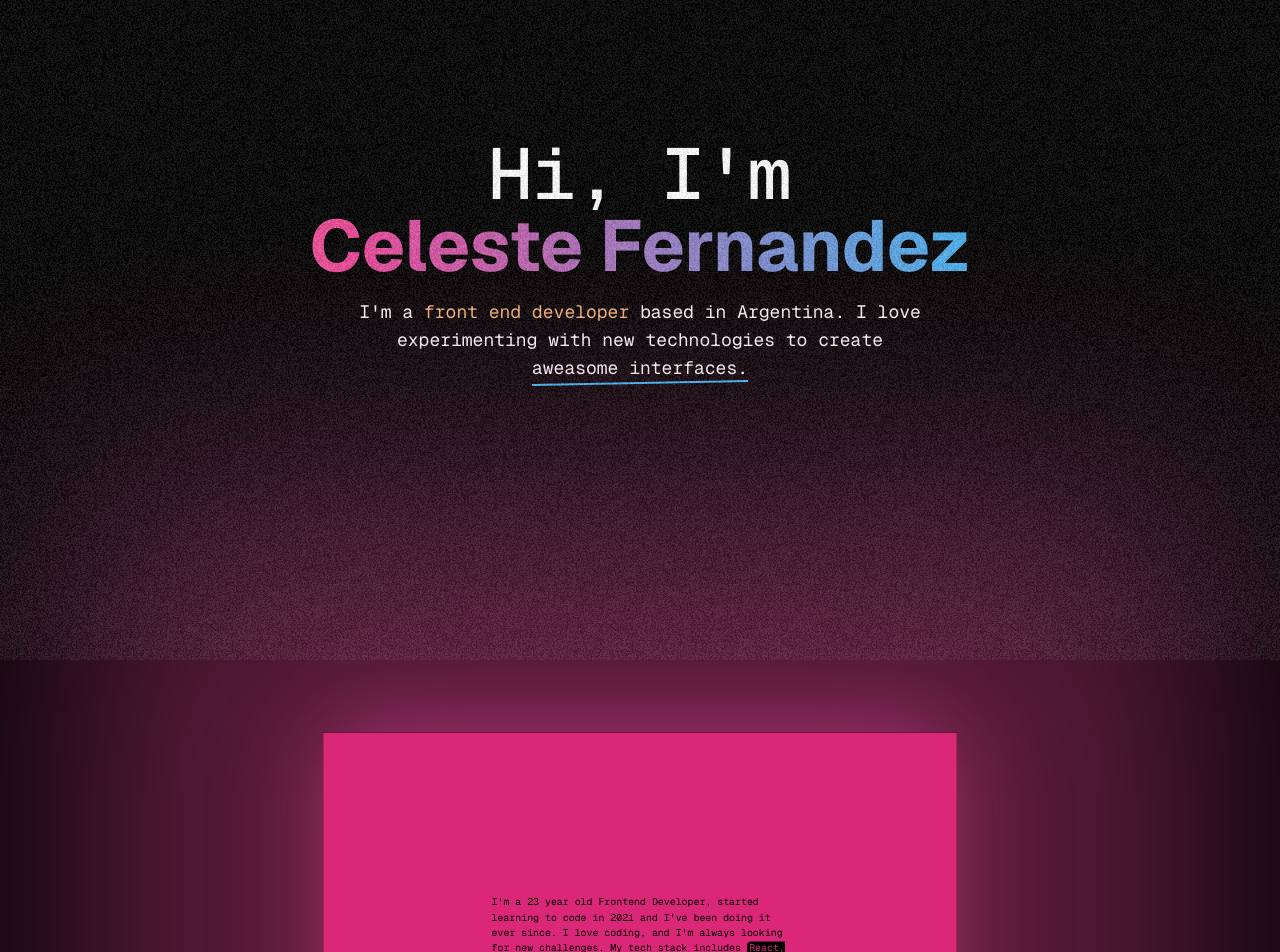
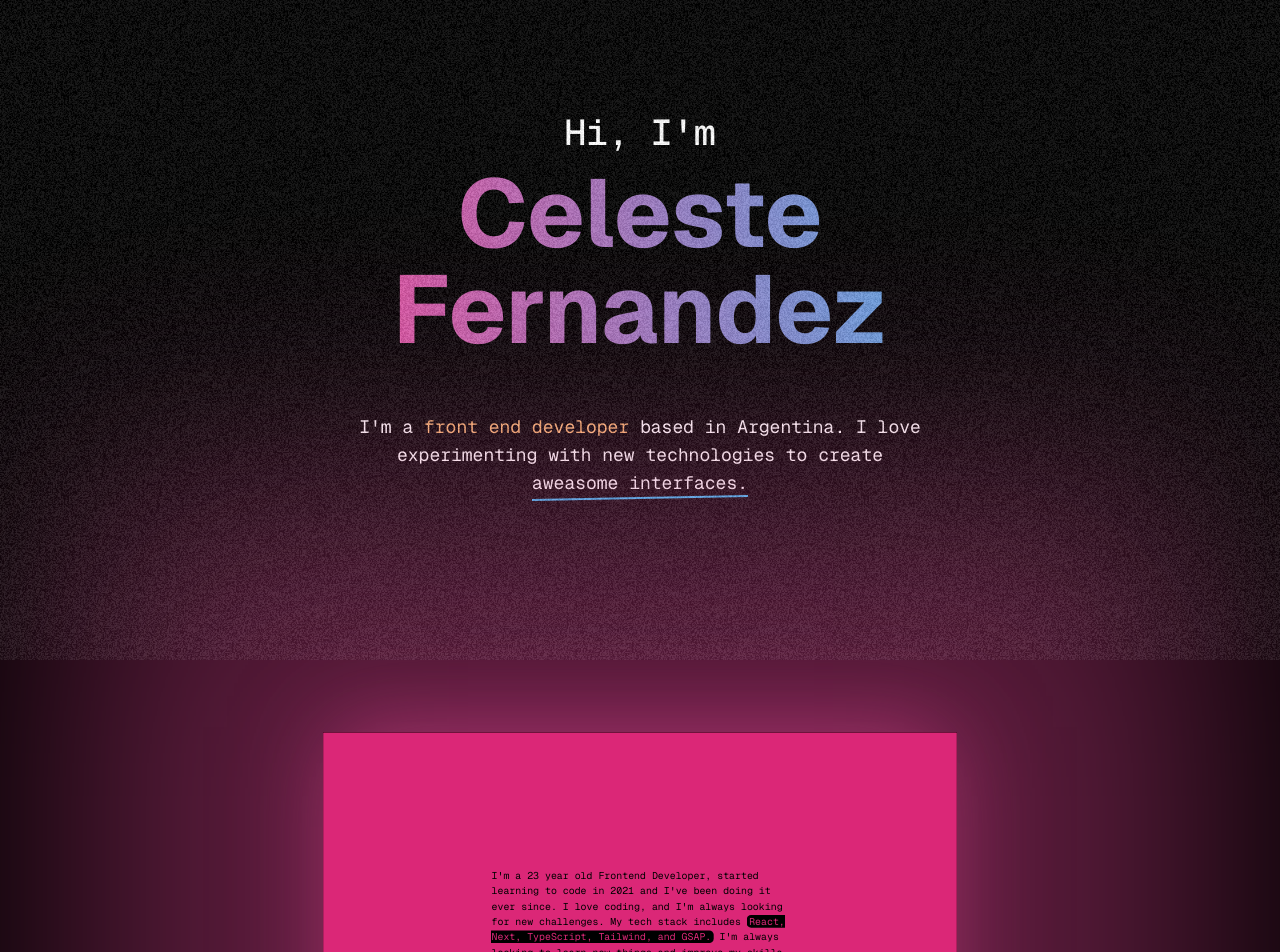
Before and after one commit to celescript/portfolio, a Next.js app: page / in a window 1280 px wide. Shown: the part 140-1092 px from the top of the page. Built offline with nearby package versions, Linux system fonts and the light colour scheme.

Commit message:
updates on components

```diff
--- a/components/organisms/about/index.tsx
+++ b/components/organisms/about/index.tsx
@@ -1,7 +1,6 @@
 'use client'
 import { useEffect, useRef } from 'react'
 import gsap from 'gsap'
-import { Title } from './title'
 import { CustomEase } from 'gsap/all'
 
 export const About = () => {
@@ -66,7 +65,6 @@ export const About = () => {
           <div className=' bg-pink-600  bg-big absolute -inset-1 '></div>
 
           <div className='text-center font-mono font-regular -mt-20 relative'>
-            <Title screenbigref={containerAbout} />
             <p className='text-black font-mono max-w-[600px] text-left mt-5 mx-auto w-[90%] text-sm lg:text-lg font-normal leading-snug'>
               I{`'`}m a 23 year old Frontend Developer, started learning to code
               in 2021 and I{`'`}ve been doing it ever since. I love coding, and
--- a/components/organisms/contact/index.tsx
+++ b/components/organisms/contact/index.tsx
@@ -1,4 +1,7 @@
+'use client'
+import { useEffect, useRef } from 'react'
 import { ContactLinks } from './contact-links'
+import { Title } from './title'
 
 export interface ContactLink {
   link: string
@@ -32,11 +35,15 @@ export const contactData: ContactLink[] = [
 ]
 
 export const Contact = () => {
+  const containerContact = useRef<HTMLDivElement | null>(null)
+
   return (
-    <div className='h-screen w-screen flex flex-col justify-center align-middle items-center '>
-      <p className='font-mono text-xl md:text-5xl   text-white'>
-        Let{"'"}s talk!{'\n '}
-      </p>
+    <div
+      className='h-screen w-screen flex flex-col justify-center align-middle items-center '
+      ref={containerContact}
+    >
+      <Title screenbigref={containerContact} />
+
       <div className='flex justify-between flex-wrap text-sm lg:text-lg w-[90%] max-w-xl'>
         {contactData.map((contactLink) => (
           <ContactLinks
--- a/components/organisms/about/title.tsx
+++ b/components/organisms/contact/title.tsx
@@ -8,15 +8,17 @@ interface TitleProps {
 export const Title = ({ screenbigref }: TitleProps) => {
   const abouttitle = useRef<HTMLDivElement>(null)
 
-  const textAbout: string = 'About'
-  const textMe: string = 'Me'
+  const text1: string = "Let's"
+  const text2: string = 'talk!'
 
   useEffect(() => {
+    if (!screenbigref.current) return
+
     const tl = gsap.timeline({
       scrollTrigger: {
         trigger: screenbigref.current,
-        start: '30% 70%',
-        end: '50% 50% ',
+        start: '20% 70%',
+        end: '50% 60% ',
         scrub: true,
       },
     })
@@ -35,8 +37,8 @@ export const Title = ({ screenbigref }: TitleProps) => {
 
   return (
     <div ref={abouttitle} className='overflow-hidden text-center'>
-      <h3 className='text-black text-5xl md:text-8xl   overflow-hidden whitespace-nowrap tracking-tighter'>
-        {textAbout.split('').map((letter, index) => (
+      <h3 className='text-white text-5xl md:text-8xl font-mono overflow-hidden whitespace-nowrap tracking-tighter'>
+        {text1.split('').map((letter, index) => (
           <span
             key={index}
             className='animated-letter translate-y-[100%] transition-[0.1s] ease-in-out inline-block'
@@ -44,7 +46,7 @@ export const Title = ({ screenbigref }: TitleProps) => {
             {letter}
           </span>
         ))}{' '}
-        {textMe.split('').map((letter, index) => (
+        {text2.split('').map((letter, index) => (
           <span
             key={index}
             className='animated-letter translate-y-[100%] transition-[0.1s] ease-in-out inline-block'
--- a/components/organisms/hero/title.tsx
+++ b/components/organisms/hero/title.tsx
@@ -2,13 +2,13 @@ export const Title = () => {
   const text = 'Celeste Fernandez'
 
   return (
-    <div className='overflow-hidden'>
-      <h1 className='font-medium font-mono leading-snug text-white text-center text-2xl lg:text-7xl   '>
-        <span className='clip translate-y-[150px] inline-block'>
+    <div className='overflow-hidden mt-10'>
+      <h1 className='font-medium font-mono leading-snug text-white text-center text-2xl lg:text-8xl   '>
+        <span className='clip translate-y-[150px] inline-block lg:text-4xl   mb-3'>
           Hi, I{`'`}m{' '}
         </span>{' '}
         <br />
-        <span className='bg-clip-text translate-y-[100px] font-sans inline-block font-bold text-transparent bg-gradient-to-r from-orange-300  via-pink-500 to-sky-400 bg-animation clip'>
+        <span className='bg-clip-text translate-y-[100px] font-sans inline-block font-bold text-transparent bg-gradient-to-r from-orange-300  via-pink-500 to-sky-400 bg-animation clip mb-10'>
           {text}
         </span>
       </h1>
```
